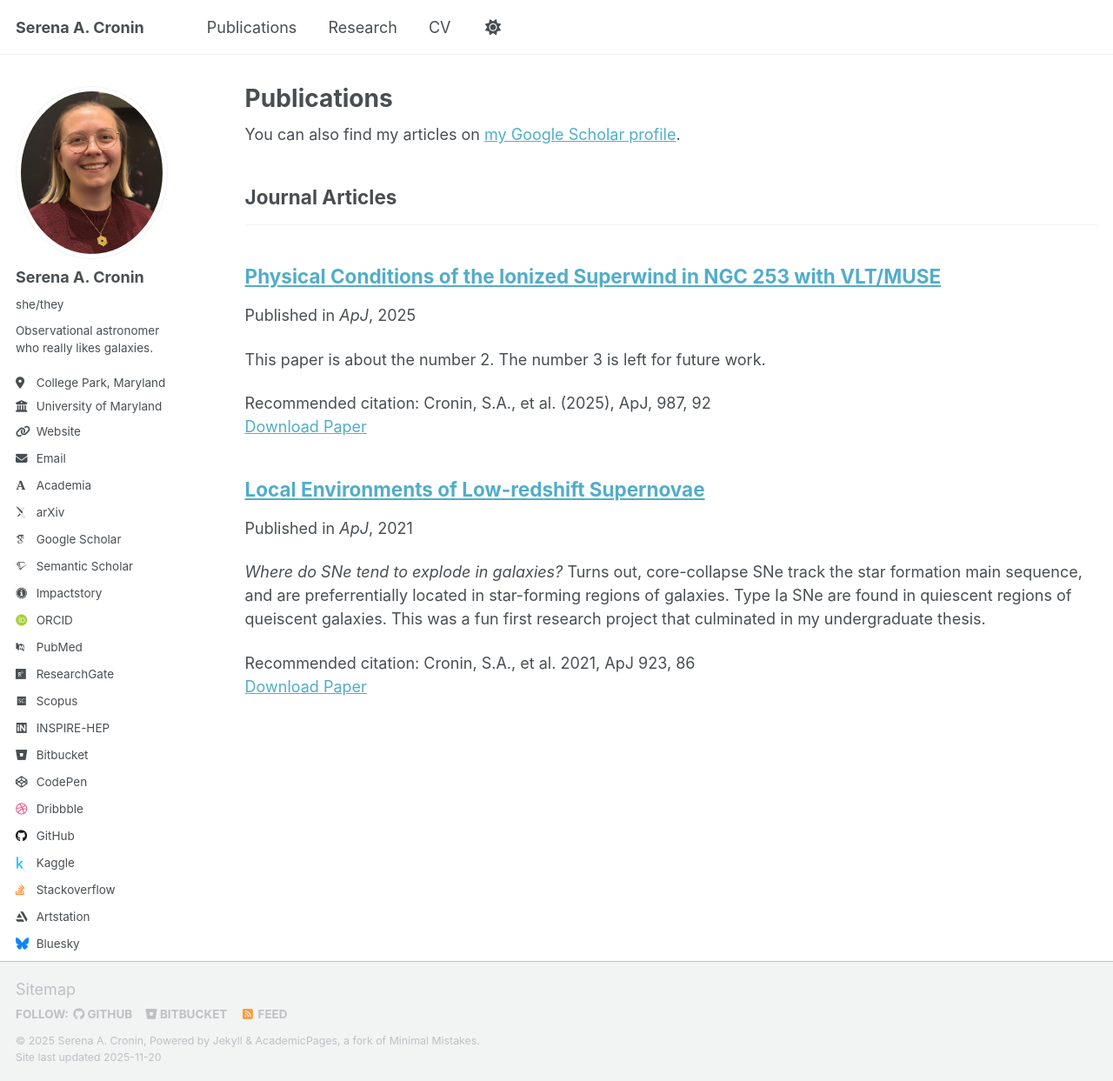
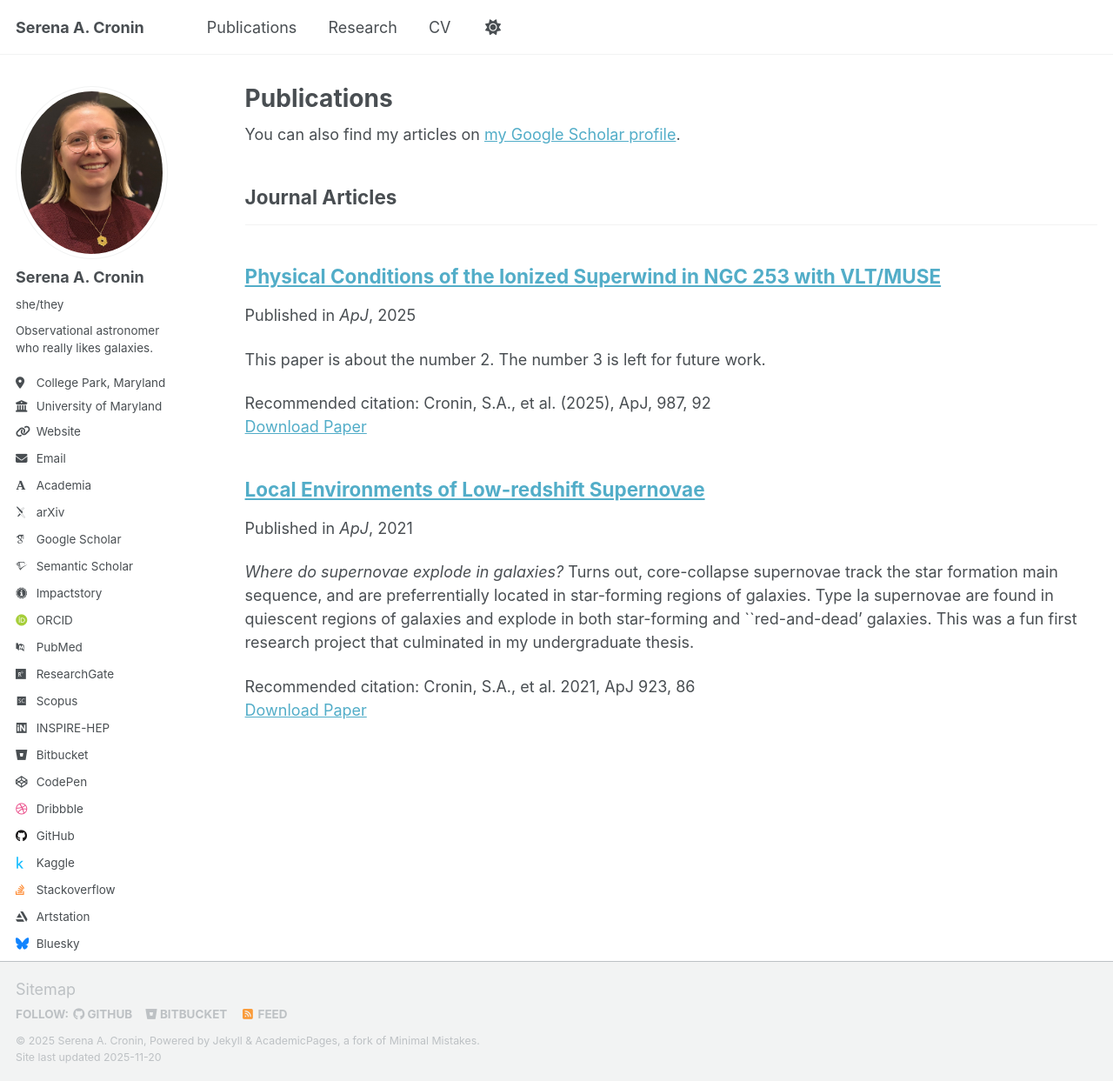
Before and after one commit to serenacronin/serenacronin.github.io, a Jekyll site: the page built from _pages/publications.html, in a window 1280 px wide and 1243 px high. Shown: the whole window at 87% size. Built offline with Jekyll 4.4.1, drawn with Linux system fonts in a browser that asks for light colours; some web fonts are replaced; a script that is not in the unit is left out.

Commit message:
Update 2021-12-10-sne-paper.md

```diff
--- a/_publications/2021-12-10-sne-paper.md
+++ b/_publications/2021-12-10-sne-paper.md
@@ -3,7 +3,7 @@ title: "Local Environments of Low-redshift Supernovae"
 collection: publications
 category: manuscripts
 permalink: /publication/2021-12-10-sne-paper
-excerpt: '*Where do SNe tend to explode in galaxies?* Turns out, core-collapse SNe track the star formation main sequence, and are preferrentially located in star-forming regions of galaxies. Type Ia SNe are found in quiescent regions of queiscent galaxies. This was a fun first research project that culminated in my undergraduate thesis.'
+excerpt: '*Where do supernovae explode in galaxies?* Turns out, core-collapse supernovae track the star formation main sequence, and are preferrentially located in star-forming regions of galaxies. Type Ia supernovae are found in quiescent regions of galaxies and explode in both star-forming and ``red-and-dead'' galaxies. This was a fun first research project that culminated in my undergraduate thesis.'
 date: 2021-12-10
 venue: 'ApJ'
 paperurl: 'https://ui.adsabs.harvard.edu/abs/2021ApJ...923...86C/abstract'
```
